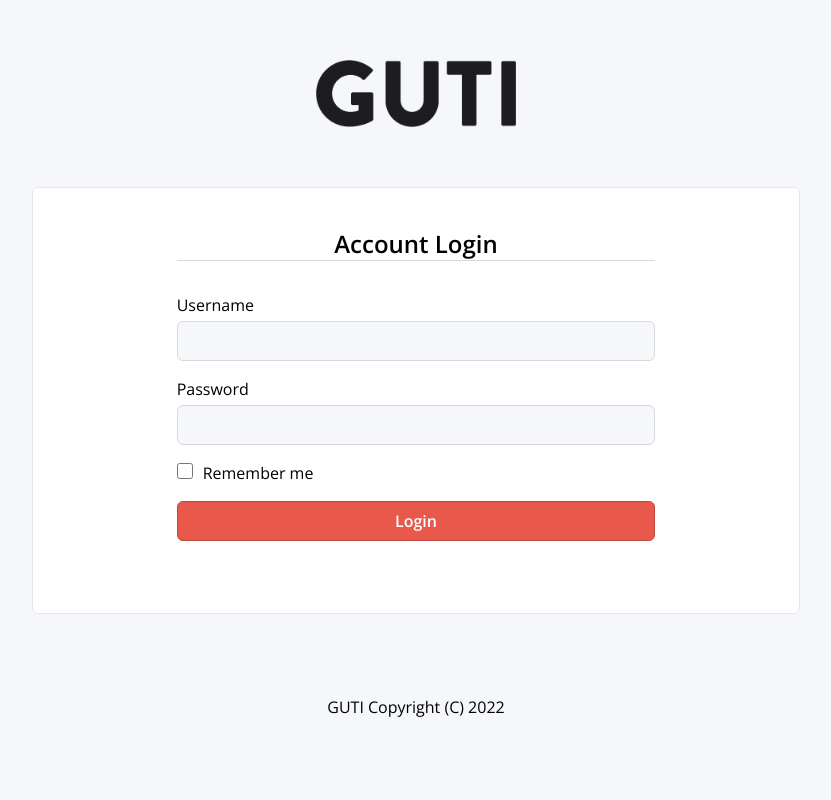
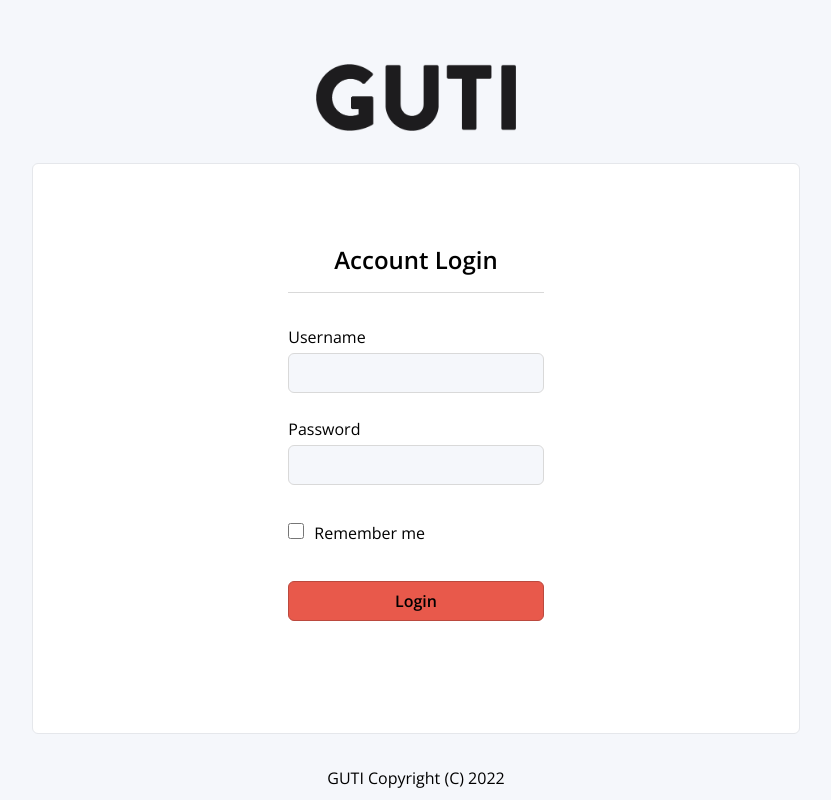
Before and after one commit to sydgibbon/guti-front, a React (Create React App) app: page / in a window 1280 px wide. Shown: the whole page, without its empty margins (224-1055 px from the left). Built offline with nearby package versions, Linux system fonts and the light colour scheme; no server answers.

Commit message:
back to design login

```diff
--- a/src/component/Login.jsx
+++ b/src/component/Login.jsx
@@ -41,33 +41,33 @@ const Login = () => {
   }
 
   return (
-    <div className='w-full flex flex-col justify-center items-center h-screen login-container'>
-      <div className='w-full h-1/4 flex justify-center items-center logo-section'>
+    <div className='flex flex-col w-full items-center login-container h-screen'>
+      <div className='logo-section mt-16'>
         <img className='mx-auto' src={logo} alt="guti-logo" width='200px' />
       </div>
-      <div className='form-section bg-white rounded-md h-auto w-5/6 md:w-4/5 lg:w-3/5 border border-secondary-light p-2 md:p-6'>
-        <div className='login-form flex flex-col items-center justify-center h-full w-full text-center'>
-          <div className='account-login border-b border-secondary-dark w-2/3 my-4 text-center'>
-            <span className='text-2xl font-semibold'>Account Login</span>
-          </div>
-          <form className='w-full' onSubmit={handleLoguin}>
-            <div className='user-input w-2/3 mx-auto mt-4'>
+      <div className='form-section bg-white rounded-md w-3/5 border border-secondary-light flex flex-col items-center my-8'>
+        <div className='account-login mt-20 pb-4 border-b border-secondary-dark w-1/3 text-center text-2xl font-semibold'>
+          <span className=''>Account Login</span>
+        </div>
+        <div className='login-form items-center mx-auto w-full text-center'>
+          <form onSubmit={handleLoguin}>
+            <div className='user-input w-1/3 mx-auto mt-8'>
               <p className='text-left mb-1'>Username</p>
               <input ref={username} type="text" name="username" id="username" className='w-full h-10 pl-2.5 bg-secondary-light border border-secondary-dark rounded-md' />
             </div>
-            <div className='password-input w-2/3 mx-auto mt-4'>
+            <div className='password-input w-1/3 mx-auto mt-6'>
               <p className='text-left mb-1'>Password</p>
               <input ref={password} type="password" name="password" id="password" className='w-full h-10 pl-2.5 bg-secondary-light border border-secondary-dark rounded-md' />
             </div>
-            <div className='remember-me w-2/3 text-left mx-auto mt-4'>
+            <div className='remember-me w-1/3 text-left mx-auto mt-9'>
               <input type="checkbox" name="remember-me" id="remember-me" className='mr-2.5 checkbox h-4 w-4' />
               <span className='mb-2'>Remember me</span>
             </div>
-            <button type='submit' className='block login-button text-white w-2/3 rounded-md bg-primary-light mx-auto mb-12 mt-4 h-10 font-semibold border border-orange-dark'>Login</button>
+            <button type='submit' className='block login-button w-1/3 rounded-md bg-primary-light mx-auto mb-28 mt-9 h-10 font-semibold border border-orange-dark'>Login</button>
           </form>
         </div>
       </div>
-      <div className='w-full h-1/4 m-auto flex justify-center items-center'>
+      <div className='footer text-center mb-16'>
         <p>
           GUTI Copyright (C) 2022
         </p>
```
